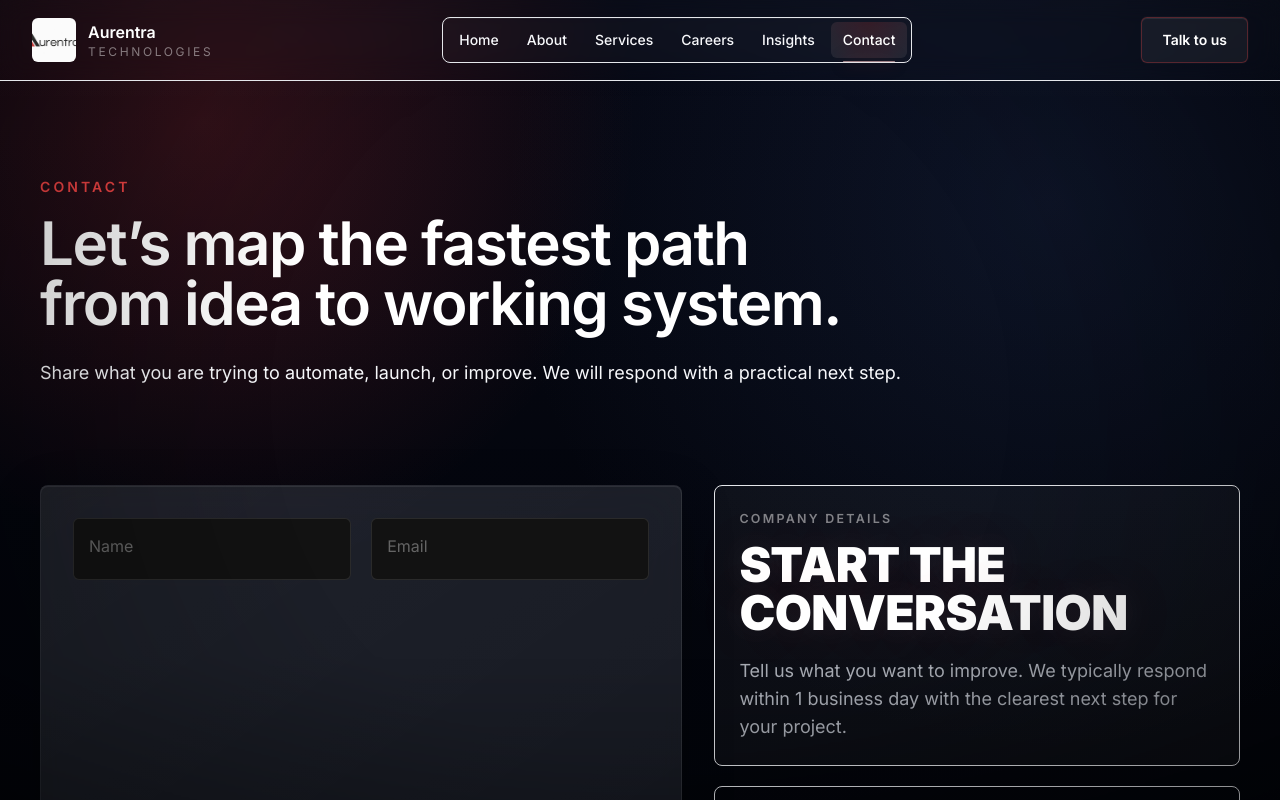
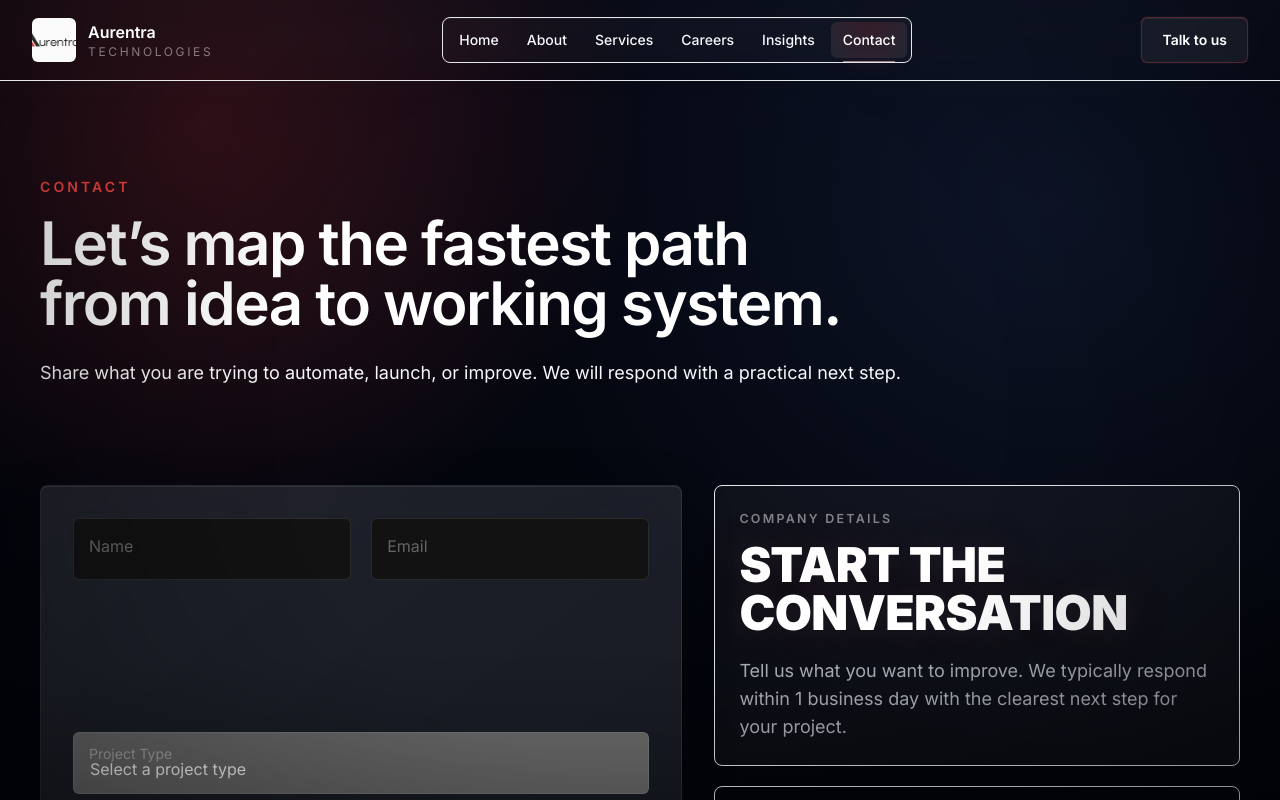
Before and after one commit to Akhils696/Aurentra, a Next.js app: page /contact in a window 1280 px wide. Shown: the top 800 px of the page. Built offline with nearby package versions, Linux system fonts and the light colour scheme.

Commit message:
feat: add project type qualification field to contact form

```diff
--- a/app/api/contact/route.ts
+++ b/app/api/contact/route.ts
@@ -6,15 +6,17 @@ export async function POST(request: Request) {
   const formData = await request.formData();
   const name = String(formData.get("name") ?? "").trim();
   const email = String(formData.get("email") ?? "").trim();
+  const projectType = String(formData.get("projectType") ?? "").trim();
   const message = String(formData.get("message") ?? "").trim();
 
-  if (!name || !emailRegex.test(email) || message.length < 10) {
-    return NextResponse.json({ ok: false, message: "Please provide a valid name, email, and message." }, { status: 400 });
+  if (!name || !emailRegex.test(email) || !projectType || message.length < 10) {
+    return NextResponse.json({ ok: false, message: "Please provide a valid name, email, project type, and message." }, { status: 400 });
   }
 
   const payload = {
     name,
     email,
+    projectType,
     message,
     to: process.env.CONTACT_TO_EMAIL ?? "aurentratechnologies@gmail.com",
     receivedAt: new Date().toISOString(),
--- a/components/contact/contact-form.tsx
+++ b/components/contact/contact-form.tsx
@@ -38,6 +38,29 @@ function FloatingField({
   );
 }
 
+function FloatingSelect({ label, name, options }: { label: string; name: string; options: string[] }) {
+  const classes =
+    "input-surface peer w-full appearance-none rounded-md border border-white/10 bg-black/22 px-4 pb-3 pt-6 text-white outline-none";
+  const labelClasses =
+    "pointer-events-none absolute left-4 top-3 text-sm text-white/45 transition-all duration-200 peer-focus:text-aurora";
+
+  return (
+    <label className="relative block">
+      <select name={name} required className={classes} defaultValue="">
+        <option value="" disabled>
+          Select a project type
+        </option>
+        {options.map((option) => (
+          <option key={option} value={option} className="bg-[#050914] text-white">
+            {option}
+          </option>
+        ))}
+      </select>
+      <span className={labelClasses}>{label}</span>
+    </label>
+  );
+}
+
 export function ContactForm() {
   const [formState, setFormState] = useState<FormState>({ status: "idle", message: "" });
 
@@ -67,6 +90,11 @@ export function ContactForm() {
         <FloatingField label="Name" name="name" />
         <FloatingField label="Email" name="email" type="email" />
       </div>
+      <FloatingSelect
+        label="Project Type"
+        name="projectType"
+        options={["AI Automation", "Website Development", "Mobile App Development", "Software for Business", "UI/UX Design", "Not sure yet"]}
+      />
       <FloatingField label="Message" name="message" multiline />
       <div className="flex flex-col gap-4 sm:flex-row sm:items-center">
         <Button type="submit" className="sm:w-fit">
```
